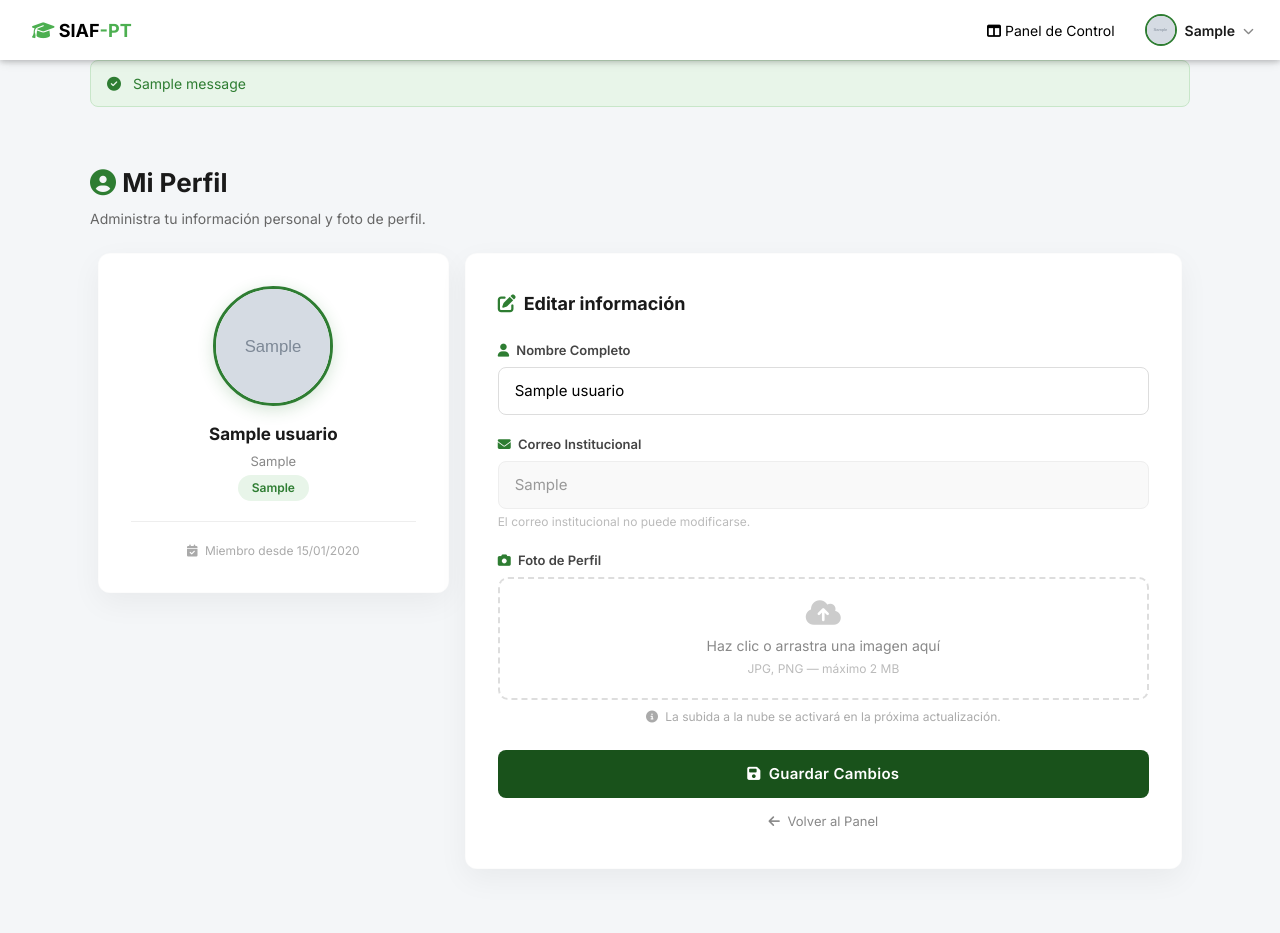
After one commit to xdddJOSED/Tesis2.0_siaf-pt, a Flask app: page /perfil in a window 1280 px wide. The commit adds this page. Run offline with Flask 3, Linux system fonts and the light colour scheme; the visitor is signed in with stand-in values (Sample User, id 1); tables that the repository leaves empty hold one stand-in row (values such as "Sample post"); grey boxes marked "Sample" are stand-in pictures; one stand-in notice (Sample message) is shown; some libraries are stand-ins or nearby versions.

```diff
--- a/app/models.py
+++ b/app/models.py
@@ -21,6 +21,7 @@ class Usuario(db.Model):
     password_hash = db.Column(db.String(256), nullable=False)
     rol = db.Column(db.String(20), nullable=False, default="estudiante")
     verificado = db.Column(db.Boolean, nullable=False, default=False)
+    avatar_url = db.Column(db.String(255), nullable=True)
     creado_en = db.Column(db.DateTime(timezone=True), server_default=func.now())
 
     # Relación bidireccional: un usuario puede tener muchas propuestas de tesis
--- a/app/templates/base.html
+++ b/app/templates/base.html
@@ -27,17 +27,63 @@
                 <i class="fa-solid fa-graduation-cap w3-text-green"></i> SIAF<span class="w3-text-green">-PT</span>
             </a>
             <!-- Links desktop (ocultos en móvil) -->
-            <div class="w3-right w3-hide-small" style="margin-left: auto; display: flex; align-items: center;">
+            <div class="w3-right w3-hide-small" style="margin-left: auto; display: flex; align-items: center; gap: 4px;">
                 {% if g.user %}
-                    <a href="{{ url_for('main.dashboard') }}" class="w3-bar-item w3-button w3-round w3-hover-light-grey">
+                    <a href="{{ url_for('main.dashboard') }}" class="w3-bar-item w3-button w3-round w3-hover-light-grey" style="font-size:14px;">
                         <i class="fa-solid fa-table-columns"></i> Panel de Control
                     </a>
-                    <span class="w3-bar-item" style="color: #555; font-weight: 500; font-size: 14px;">
-                        <i class="fa-solid fa-circle-user w3-text-green"></i> Hola, {{ g.user.nombre_completo.split()[0] }}
-                    </span>
-                    <a href="{{ url_for('main.logout') }}" class="w3-bar-item w3-button w3-round w3-hover-light-grey" style="color: #c62828;">
-                        <i class="fa-solid fa-arrow-right-from-bracket"></i> Cerrar Sesión
-                    </a>
+                    <!-- Dropdown de usuario -->
+                    <div style="position: relative;" id="user-dropdown-wrap">
+                        <button onclick="toggleUserDropdown(event)"
+                                style="background: none; border: none; cursor: pointer; display: flex; align-items: center;
+                                       gap: 8px; padding: 6px 10px; border-radius: 24px; transition: background 0.2s;"
+                                onmouseover="this.style.background='#f0f0f0'" onmouseout="this.style.background='none'">
+                            {% if g.user.avatar_url %}
+                                <img src="{{ g.user.avatar_url }}" alt="avatar"
+                                     style="width:32px; height:32px; border-radius:50%; object-fit:cover; border:2px solid #2e7d32;">
+                            {% else %}
+                                <div style="width:32px; height:32px; border-radius:50%; background:#e8f5e9;
+                                            display:flex; align-items:center; justify-content:center;
+                                            border:2px solid #2e7d32; flex-shrink:0;">
+                                    <i class="fa-solid fa-user-graduate" style="font-size:14px; color:#2e7d32;"></i>
+                                </div>
+                            {% endif %}
+                            <span style="font-size:14px; font-weight:600; color:#1a1a1a;">{{ g.user.nombre_completo.split()[0] }}</span>
+                            <i class="fa-solid fa-chevron-down" style="font-size:11px; color:#888;"></i>
+                        </button>
+                        <!-- Panel desplegable -->
+                        <div id="user-dropdown"
+                             style="display:none; position:absolute; right:0; top:calc(100% + 6px); min-width:200px;
+                                    background:white; border-radius:12px; box-shadow:0 8px 24px rgba(0,0,0,0.12);
+                                    border:1px solid #eee; z-index:2000; overflow:hidden;">
+                            <div style="padding:14px 16px; border-bottom:1px solid #f0f0f0;">
+                                <p style="margin:0; font-weight:700; font-size:13px; color:#1a1a1a; word-break:break-word;">{{ g.user.nombre_completo }}</p>
+                                <p style="margin:2px 0 0; font-size:11px; color:#888; word-break:break-all;">{{ g.user.correo }}</p>
+                            </div>
+                            <a href="{{ url_for('main.perfil') }}"
+                               style="display:flex; align-items:center; gap:10px; padding:12px 16px;
+                                      font-size:14px; color:#1a1a1a; text-decoration:none;
+                                      transition:background 0.15s;"
+                               onmouseover="this.style.background='#f9f9f9'" onmouseout="this.style.background='none'">
+                                <i class="fa-solid fa-circle-user" style="color:#2e7d32; width:16px;"></i> Perfil
+                            </a>
+                            <a href="#"
+                               style="display:flex; align-items:center; gap:10px; padding:12px 16px;
+                                      font-size:14px; color:#1a1a1a; text-decoration:none;
+                                      transition:background 0.15s;"
+                               onmouseover="this.style.background='#f9f9f9'" onmouseout="this.style.background='none'">
+                                <i class="fa-solid fa-language" style="color:#2e7d32; width:16px;"></i> Idioma
+                            </a>
+                            <div style="border-top:1px solid #f0f0f0; margin:4px 0;"></div>
+                            <a href="{{ url_for('main.logout') }}"
+                               style="display:flex; align-items:center; gap:10px; padding:12px 16px;
+                                      font-size:14px; color:#c62828; text-decoration:none;
+                                      transition:background 0.15s;"
+                               onmouseover="this.style.background='#fff5f5'" onmouseout="this.style.background='none'">
+                                <i class="fa-solid fa-arrow-right-from-bracket" style="width:16px;"></i> Cerrar Sesión
+                            </a>
+                        </div>
+                    </div>
                 {% else %}
                     <a href="{{ url_for('main.login') }}" class="w3-bar-item w3-button w3-round w3-hover-light-grey"><i class="fa-solid fa-right-to-bracket"></i> Iniciar Sesión</a>
                     <a href="{{ url_for('main.registro') }}" class="w3-bar-item w3-button utm-green btn-main w3-margin-left"><i class="fa-solid fa-user-plus"></i> Registrate ahora </a>
@@ -55,9 +101,15 @@
             {% if g.user %}
                 <div style="padding: 12px 20px 8px; border-bottom: 1px solid #f0f0f0; margin-bottom: 4px;">
                     <div style="display:flex; align-items:center; gap:10px;">
-                        <div style="width:36px; height:36px; border-radius:50%; background:#e8f5e9; display:flex; align-items:center; justify-content:center; flex-shrink:0;">
-                            <i class="fa-solid fa-user-graduate" style="color:#2e7d32; font-size:16px;"></i>
-                        </div>
+                        {% if g.user.avatar_url %}
+                            <img src="{{ g.user.avatar_url }}" alt="avatar"
+                                 style="width:36px; height:36px; border-radius:50%; object-fit:cover;
+                                        border:2px solid #2e7d32; flex-shrink:0;">
+                        {% else %}
+                            <div style="width:36px; height:36px; border-radius:50%; background:#e8f5e9; display:flex; align-items:center; justify-content:center; flex-shrink:0;">
+                                <i class="fa-solid fa-user-graduate" style="color:#2e7d32; font-size:16px;"></i>
+                            </div>
+                        {% endif %}
                         <div>
                             <p style="margin:0; font-weight:700; font-size:14px; color:#1a1a1a;">{{ g.user.nombre_completo }}</p>
                             <p style="margin:0; font-size:12px; color:#888;">{{ g.user.correo }}</p>
@@ -68,6 +120,15 @@
                    style="padding:14px 20px; font-size:14px; color:#1a1a1a; display:flex; align-items:center; gap:10px;">
                     <i class="fa-solid fa-table-columns w3-text-green"></i> Panel de Control
                 </a>
+                <a href="{{ url_for('main.perfil') }}" class="w3-bar-item w3-button"
+                   style="padding:14px 20px; font-size:14px; color:#1a1a1a; display:flex; align-items:center; gap:10px;">
+                    <i class="fa-solid fa-circle-user w3-text-green"></i> Perfil
+                </a>
+                <a href="#" class="w3-bar-item w3-button"
+                   style="padding:14px 20px; font-size:14px; color:#1a1a1a; display:flex; align-items:center; gap:10px;">
+                    <i class="fa-solid fa-language w3-text-green"></i> Idioma
+                </a>
+                <div style="border-top:1px solid #f0f0f0; margin: 4px 0;"></div>
                 <a href="{{ url_for('main.logout') }}" class="w3-bar-item w3-button"
                    style="padding:14px 20px; font-size:14px; color:#c62828; display:flex; align-items:center; gap:10px;">
                     <i class="fa-solid fa-arrow-right-from-bracket"></i> Cerrar Sesión
@@ -93,6 +154,18 @@
     <script src="https://unpkg.com/aos@2.3.1/dist/aos.js"></script>
         <script src="https://cdnjs.cloudflare.com/ajax/libs/html2pdf.js/0.10.1/html2pdf.bundle.min.js"></script>
     <script>
+      function toggleUserDropdown(event) {
+          event.stopPropagation();
+          var dd = document.getElementById('user-dropdown');
+          if (dd) dd.style.display = dd.style.display === 'none' ? 'block' : 'none';
+      }
+      // Cerrar dropdown al hacer clic fuera
+      document.addEventListener('click', function(e) {
+          var wrap = document.getElementById('user-dropdown-wrap');
+          var dd = document.getElementById('user-dropdown');
+          if (dd && wrap && !wrap.contains(e.target)) dd.style.display = 'none';
+      });
+
       function toggleMobileMenu() {
           var menu = document.getElementById('mobile-menu');
           var icon = document.getElementById('hamburger-icon');
--- /dev/null
+++ b/app/templates/perfil.html
@@ -0,0 +1,183 @@
+{% extends 'base.html' %}
+
+{% block content %}
+<!-- Mensajes flash -->
+{% with messages = get_flashed_messages(with_categories=true) %}
+    {% for category, message in messages %}
+        <div style="padding: 12px 16px; border-radius: 8px; margin: 16px 0; font-size: 14px;
+            {% if category == 'error' %}
+                background: #fdecea; color: #b71c1c; border: 1px solid #f5c6cb;
+            {% else %}
+                background: #e8f5e9; color: #2e7d32; border: 1px solid #c8e6c9;
+            {% endif %}">
+            <i class="fa-solid {{ 'fa-circle-exclamation' if category == 'error' else 'fa-circle-check' }}" style="margin-right: 8px;"></i>
+            {{ message }}
+        </div>
+    {% endfor %}
+{% endwith %}
+
+<div style="padding: 40px 0 24px;">
+    <h1 style="margin: 0; font-weight: 700; font-size: 26px; color: #1a1a1a;">
+        <i class="fa-solid fa-circle-user" style="color: #2e7d32;"></i> Mi Perfil
+    </h1>
+    <p style="margin: 6px 0 0; color: #666; font-size: 14px;">Administra tu información personal y foto de perfil.</p>
+</div>
+
+<div class="w3-row-padding" style="margin: 0 -8px 40px;">
+
+    <!-- Columna avatar -->
+    <div class="w3-col l4 m12 s12" style="margin-bottom: 24px;">
+        <div class="glass-card" style="padding: 32px; text-align: center;">
+            <!-- Avatar actual -->
+            <div style="position: relative; display: inline-block; margin-bottom: 16px;">
+                {% if usuario.avatar_url %}
+                    <img src="{{ usuario.avatar_url }}"
+                         alt="Foto de perfil"
+                         id="avatar-preview"
+                         style="width: 120px; height: 120px; border-radius: 50%; object-fit: cover;
+                                border: 3px solid #2e7d32; box-shadow: 0 4px 16px rgba(46,125,50,0.2);">
+                {% else %}
+                    <div id="avatar-placeholder"
+                         style="width: 120px; height: 120px; border-radius: 50%; background: #e8f5e9;
+                                display: flex; align-items: center; justify-content: center;
+                                border: 3px solid #2e7d32; margin: 0 auto;">
+                        <i class="fa-solid fa-user-graduate" style="font-size: 48px; color: #2e7d32;"></i>
+                    </div>
+                    <img id="avatar-preview" src="" alt="Vista previa"
+                         style="display:none; width: 120px; height: 120px; border-radius: 50%; object-fit: cover;
+                                border: 3px solid #2e7d32; box-shadow: 0 4px 16px rgba(46,125,50,0.2);">
+                {% endif %}
+            </div>
+
+            <h3 style="margin: 0 0 4px; font-weight: 700; font-size: 17px; color: #1a1a1a; word-break: break-word;">
+                {{ usuario.nombre_completo }}
+            </h3>
+            <p style="margin: 0 0 4px; color: #888; font-size: 13px; word-break: break-all;">{{ usuario.correo }}</p>
+            <span style="display: inline-block; padding: 4px 14px; background: #e8f5e9; color: #2e7d32;
+                          border-radius: 20px; font-size: 12px; font-weight: 600; text-transform: capitalize;">
+                {{ usuario.rol }}
+            </span>
+
+            <hr style="border: none; border-top: 1px solid #eee; margin: 20px 0;">
+
+            <p style="margin: 0; font-size: 12px; color: #aaa;">
+                <i class="fa-solid fa-calendar-check" style="margin-right: 4px;"></i>
+                Miembro desde {{ usuario.creado_en.strftime('%d/%m/%Y') if usuario.creado_en else 'N/A' }}
+            </p>
+        </div>
+    </div>
+
+    <!-- Columna formulario -->
+    <div class="w3-col l8 m12 s12" style="margin-bottom: 24px;">
+        <div class="glass-card" style="padding: 36px 32px;">
+            <h2 style="margin: 0 0 24px; font-size: 18px; font-weight: 700; color: #1a1a1a;">
+                <i class="fa-solid fa-pen-to-square" style="color: #2e7d32; margin-right: 8px;"></i>Editar información
+            </h2>
+
+            <form method="POST" action="{{ url_for('main.perfil') }}" enctype="multipart/form-data" autocomplete="off">
+
+                <!-- Nombre completo -->
+                <div style="margin-bottom: 20px;">
+                    <label style="display: block; font-weight: 600; font-size: 13px; color: #444; margin-bottom: 6px;">
+                        <i class="fa-solid fa-user" style="color: #2e7d32; margin-right: 4px;"></i> Nombre Completo
+                    </label>
+                    <input type="text" name="nombre_completo"
+                           value="{{ usuario.nombre_completo }}"
+                           placeholder="Tu nombre completo"
+                           style="width: 100%; padding: 12px 16px; border: 1.5px solid #ddd; border-radius: 8px;
+                                  font-size: 15px; font-family: 'Inter', sans-serif; box-sizing: border-box;
+                                  transition: border-color 0.3s; outline: none;"
+                           onfocus="this.style.borderColor='#2e7d32'" onblur="this.style.borderColor='#ddd'">
+                </div>
+
+                <!-- Correo (solo lectura) -->
+                <div style="margin-bottom: 20px;">
+                    <label style="display: block; font-weight: 600; font-size: 13px; color: #444; margin-bottom: 6px;">
+                        <i class="fa-solid fa-envelope" style="color: #2e7d32; margin-right: 4px;"></i> Correo Institucional
+                    </label>
+                    <input type="text" value="{{ usuario.correo }}" disabled
+                           style="width: 100%; padding: 12px 16px; border: 1.5px solid #eee; border-radius: 8px;
+                                  font-size: 15px; font-family: 'Inter', sans-serif; box-sizing: border-box;
+                                  background: #f9f9f9; color: #999; cursor: not-allowed;">
+                    <p style="margin: 4px 0 0; font-size: 12px; color: #bbb;">El correo institucional no puede modificarse.</p>
+                </div>
+
+                <!-- Foto de perfil -->
+                <div style="margin-bottom: 24px;">
+                    <label style="display: block; font-weight: 600; font-size: 13px; color: #444; margin-bottom: 6px;">
+                        <i class="fa-solid fa-camera" style="color: #2e7d32; margin-right: 4px;"></i> Foto de Perfil
+                    </label>
+                    <div style="border: 2px dashed #ddd; border-radius: 10px; padding: 20px; text-align: center;
+                                transition: border-color 0.3s; cursor: pointer;"
+                         id="drop-zone"
+                         onclick="document.getElementById('foto-input').click()"
+                         ondragover="event.preventDefault(); this.style.borderColor='#2e7d32';"
+                         ondragleave="this.style.borderColor='#ddd';"
+                         ondrop="handleDrop(event)">
+                        <i class="fa-solid fa-cloud-arrow-up" style="font-size: 28px; color: #ccc; margin-bottom: 8px;"></i>
+                        <p style="margin: 0; font-size: 14px; color: #888;">Haz clic o arrastra una imagen aquí</p>
+                        <p style="margin: 4px 0 0; font-size: 12px; color: #bbb;">JPG, PNG — máximo 2 MB</p>
+                    </div>
+                    <input type="file" id="foto-input" name="foto" accept="image/jpeg,image/png"
+                           style="display:none;" onchange="previewAvatar(event)">
+                    <p style="margin: 8px 0 0; font-size: 12px; color: #aaa; text-align: center;">
+                        <i class="fa-solid fa-circle-info" style="margin-right: 4px;"></i>
+                        La subida a la nube se activará en la próxima actualización.
+                    </p>
+                </div>
+
+                <!-- Botón guardar -->
+                <button type="submit" class="btn-main utm-green"
+                        style="width: 100%; padding: 13px; border: none; border-radius: 8px;
+                               font-size: 15px; font-weight: 600; cursor: pointer;
+                               font-family: 'Inter', sans-serif; letter-spacing: 0.3px;">
+                    <i class="fa-solid fa-floppy-disk" style="margin-right: 8px;"></i>Guardar Cambios
+                </button>
+
+                <a href="{{ url_for('main.dashboard') }}"
+                   style="display: block; text-align: center; margin-top: 14px; font-size: 13px;
+                          color: #888; text-decoration: none;">
+                    <i class="fa-solid fa-arrow-left" style="margin-right: 4px;"></i> Volver al Panel
+                </a>
+            </form>
+        </div>
+    </div>
+
+</div>
+
+<script>
+function previewAvatar(event) {
+    const file = event.target.files[0];
+    if (!file) return;
+    if (file.size > 2 * 1024 * 1024) {
+        alert('La imagen no puede superar los 2 MB.');
+        event.target.value = '';
+        return;
+    }
+    const reader = new FileReader();
+    reader.onload = function(e) {
+        const preview = document.getElementById('avatar-preview');
+        const placeholder = document.getElementById('avatar-placeholder');
+        if (preview) {
+            preview.src = e.target.result;
+            preview.style.display = 'block';
+        }
+        if (placeholder) placeholder.style.display = 'none';
+        document.getElementById('drop-zone').style.borderColor = '#2e7d32';
+    };
+    reader.readAsDataURL(file);
+}
+
+function handleDrop(event) {
+    event.preventDefault();
+    document.getElementById('drop-zone').style.borderColor = '#ddd';
+    const file = event.dataTransfer.files[0];
+    if (!file) return;
+    const dt = new DataTransfer();
+    dt.items.add(file);
+    const input = document.getElementById('foto-input');
+    input.files = dt.files;
+    previewAvatar({ target: input });
+}
+</script>
+{% endblock %}
--- a/config.py
+++ b/config.py
@@ -31,6 +31,10 @@ class Config:
     OPENAI_API_KEY = os.getenv("OPENAI_API_KEY", "")
     VECTOR_DIMENSIONS = 1536
 
+    # Supabase Storage
+    SUPABASE_URL = os.getenv("SUPABASE_URL", "").rstrip("/")
+    SUPABASE_SERVICE_KEY = os.getenv("SUPABASE_SERVICE_KEY", "")
+
     # Flask-Mail
     MAIL_SERVER = os.getenv("MAIL_SERVER", "smtp.gmail.com")
     MAIL_PORT = int(os.getenv("MAIL_PORT", 465))
```
Also changed, not shown: app/__init__.py (+81 -0 lines).
